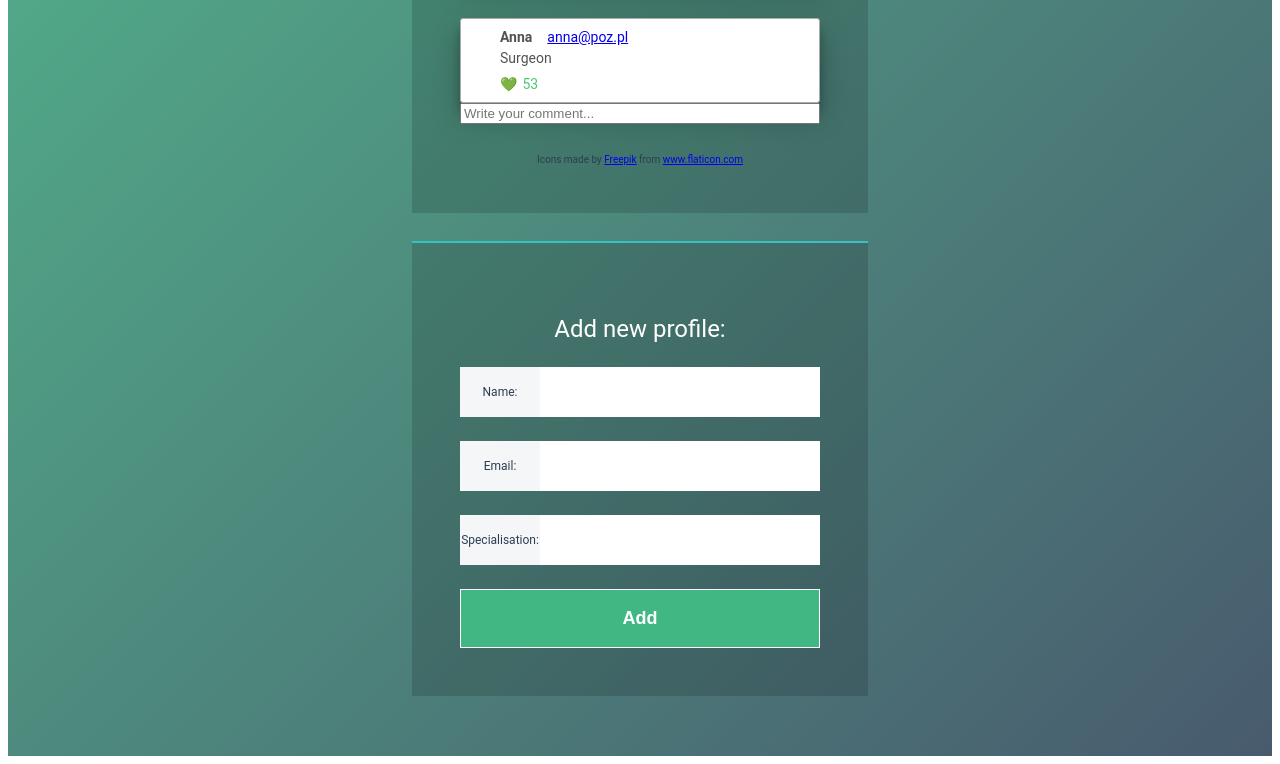
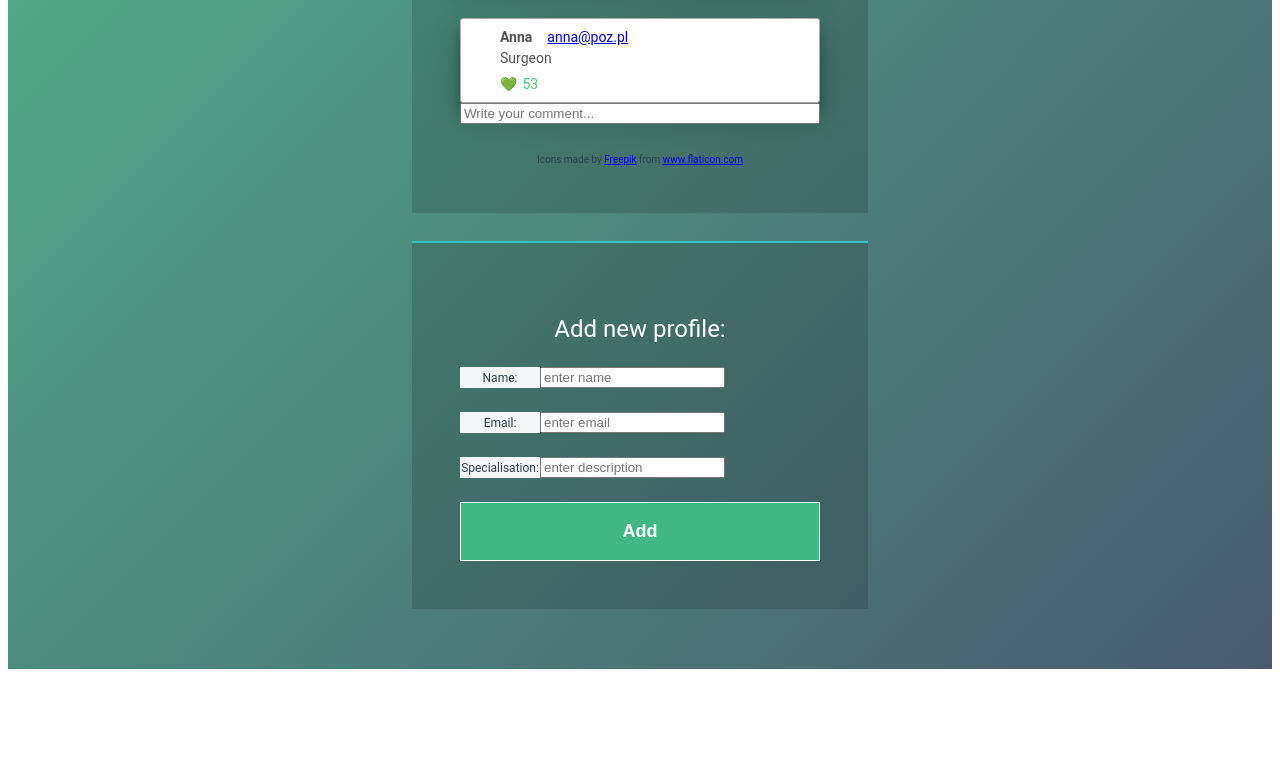
Before and after one commit to glorifiedKing/vue-profiletwo, a Vue app: page / in a window 1280 px wide. Shown: the part 615-1379 px from the top of the page. After the commit the page ends 1292 px from the top, so only its background shows below. Built offline with nearby package versions, Linux system fonts and the light colour scheme; some icons are missing.

Commit message:
Added form tag with submit action

```diff
--- a/src/App.vue
+++ b/src/App.vue
@@ -36,15 +36,15 @@
       <form @submit="addProfile">
       <div class="flex-row">
         <label class="label">Name:</label>
-        <input class="input">
+        <input required type="text" v-model="name" placeholder="enter name" class="form-control">
       </div>
       <div class="flex-row">
         <label class="label" for="filter">Email:</label>
-        <input class="input">
+        <input required type="email" v-model="email" placeholder="enter email" class="form-control">
       </div>
       <div class="flex-row">
         <label class="label">Specialisation:</label>
-        <input class="input">
+        <input required type="text" v-model="description" placeholder="enter description" class="form-control">
       </div>
       <button>Add</button>
     </form>
```
